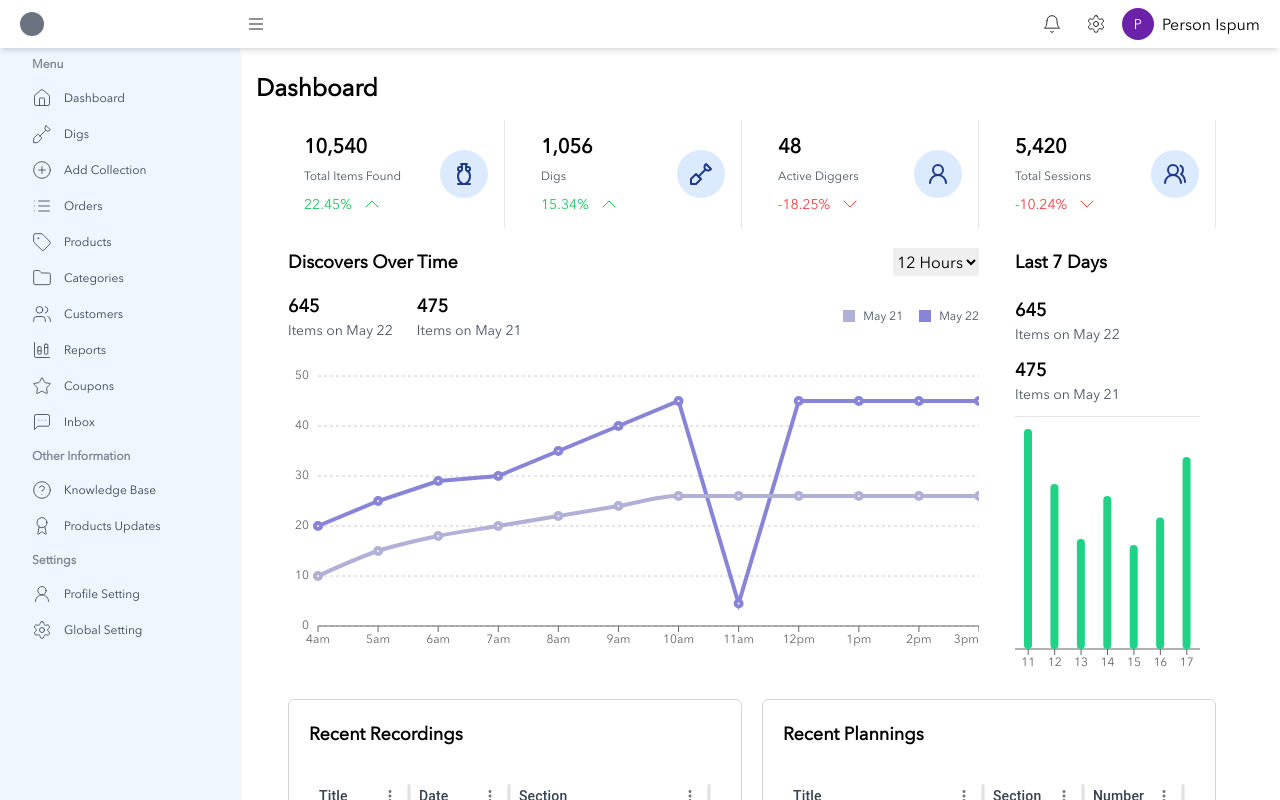
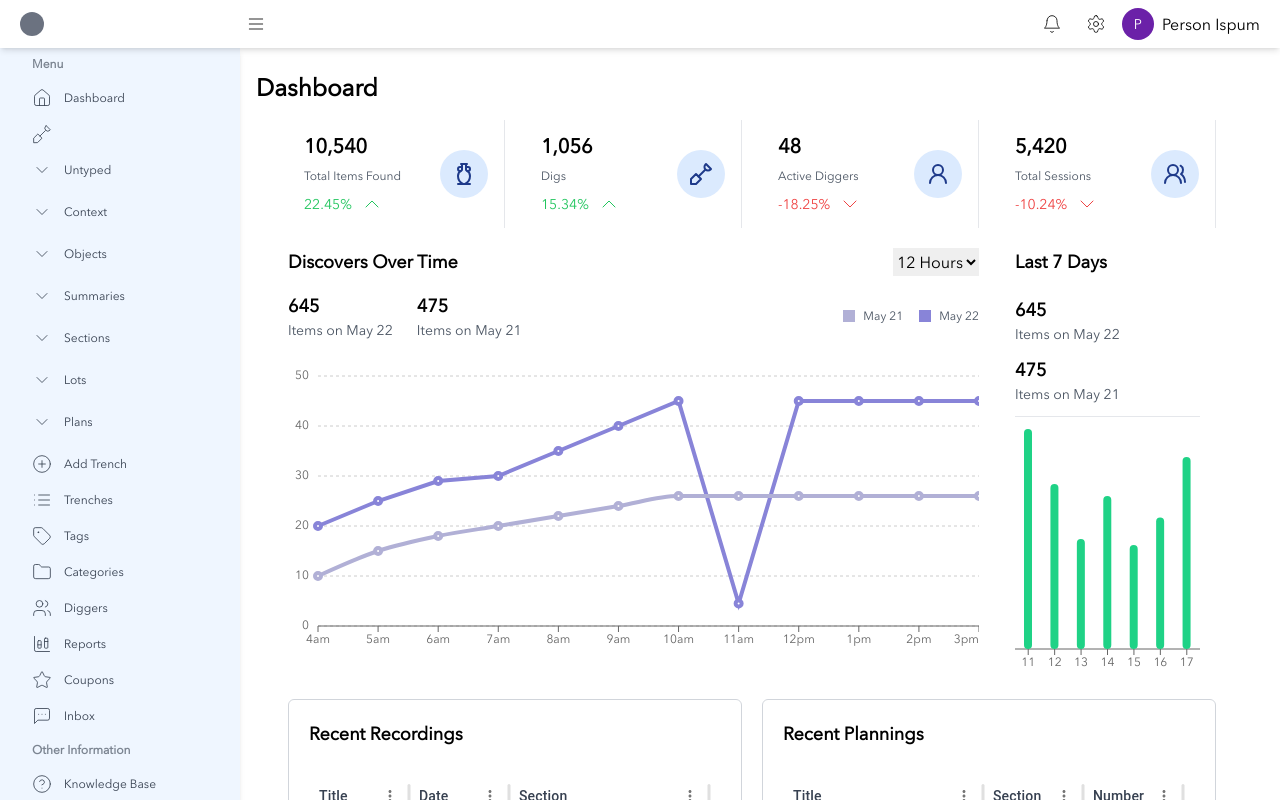
Before and after one commit to muhammaduzair19/arceology-app, a React (Vite) app: page / in a window 1280 px wide. Shown: the top 800 px of the page. Built offline with nearby package versions, Linux system fonts and the light colour scheme.

Commit message:
menu updates

```diff
--- a/src/App.jsx
+++ b/src/App.jsx
@@ -1,55 +1,65 @@
-import { BrowserRouter, Routes, Route } from 'react-router-dom'
+import { BrowserRouter, Routes, Route } from "react-router-dom";
 
 // auth pages import
-import Register from './pages/auth-pages/register'
-import SignIn from './pages/auth-pages/sign-in'
-import ResetPassword from './pages/auth-pages/reset-password'
-import ConfirmEmail from './pages/auth-pages/confirm-email'
-import Confirmation from './pages/auth-pages/confirmation'
+import Register from "./pages/auth-pages/register";
+import SignIn from "./pages/auth-pages/sign-in";
+import ResetPassword from "./pages/auth-pages/reset-password";
+import ConfirmEmail from "./pages/auth-pages/confirm-email";
+import Confirmation from "./pages/auth-pages/confirmation";
 
 //dashboard pages import
-import Dashboard from './pages/dashboard-pages/dashboard'
-import AddCollection from './pages/dashboard-pages/add-collection'
-import Guide from './pages/dashboard-pages/guide'
-import Dig from './pages/dashboard-pages/dig'
+import Dashboard from "./pages/dashboard-pages/dashboard";
+import AddCollection from "./pages/dashboard-pages/add-collection";
+import Guide from "./pages/dashboard-pages/guide";
+import Dig from "./pages/dashboard-pages/dig";
 
 //layouts import
-import DashboardLayout from './layout/dashboard-layout'
-import AppLayout from './layout/app-layout'
+import DashboardLayout from "./layout/dashboard-layout";
+import AppLayout from "./layout/app-layout";
 
 //app pages import
-import MenuItem from './pages/app-pages/app'
-import Points from './pages/app-pages/points'
-import Features from './pages/app-pages/features'
-import Relations from './pages/app-pages/relations'
-import NotFound from './pages/not-found'
+import MenuItem from "./pages/app-pages/app";
+import Points from "./pages/app-pages/points";
+import Features from "./pages/app-pages/features";
+import Relations from "./pages/app-pages/relations";
+import NotFound from "./pages/not-found";
+import { useEffect } from "react";
+import { useAppContext } from "./context/app-context";
 
 const App = () => {
+    const { setCurrentSection, setTrench } = useAppContext();
+    useEffect(() => {
+        const storedSection =
+            JSON.parse(localStorage.getItem("currentSection")) || {};
+        setCurrentSection(storedSection);
+        setTrench(storedSection.name);
+    }, []);
+
     return (
         <BrowserRouter>
             <Routes>
-        <Route path='/*' element={<NotFound />} />
-        <Route path='/register' element={<Register />} />
-        <Route path='/register' element={<Register />} />
-        <Route path='/signin' element={<SignIn />} />
-        <Route path='/forgot' element={<ResetPassword />} />
-        <Route path='/confirm' element={<ConfirmEmail />} />
-        <Route path='/confirmation' element={<Confirmation />} />
-        <Route path='/' element={<DashboardLayout />} >
-          <Route path='/' index element={<Dashboard />} />
-          <Route path='/add-collection' element={<AddCollection />} />
-          <Route path='/guide' element={<Guide />} />
-          <Route path='/dig' element={<Dig />} />
+                <Route path="/*" element={<NotFound />} />
+                <Route path="/register" element={<Register />} />
+                <Route path="/register" element={<Register />} />
+                <Route path="/signin" element={<SignIn />} />
+                <Route path="/forgot" element={<ResetPassword />} />
+                <Route path="/confirm" element={<ConfirmEmail />} />
+                <Route path="/confirmation" element={<Confirmation />} />
+                <Route path="/" element={<DashboardLayout />}>
+                    <Route path="/" index element={<Dashboard />} />
+                    <Route path="/add-collection" element={<AddCollection />} />
+                    <Route path="/guide" element={<Guide />} />
+                    <Route path="/dig" element={<Dig />} />
                 </Route>
-        <Route path='/' element={<AppLayout />}>
-          <Route path='/app' element={<MenuItem />} />
-          <Route path='/points' element={<Points />} />
-          <Route path='/features' element={<Features />} />
-          <Route path='/relations' element={<Relations />} />
+                <Route path="/" element={<AppLayout />}>
+                    <Route path="/app" element={<MenuItem />} />
+                    <Route path="/points" element={<Points />} />
+                    <Route path="/features" element={<Features />} />
+                    <Route path="/relations" element={<Relations />} />
                 </Route>
             </Routes>
         </BrowserRouter>
-  )
-}
+    );
+};
 
-export default App
+export default App;
--- a/src/components/dig-card/index.jsx
+++ b/src/components/dig-card/index.jsx
@@ -3,7 +3,7 @@
     return (
         <div className="overflow-hidden rounded-md border border-gray-300" >
             <div>
-                <img src={`/images/${image}`} alt="section1" />
+                <img src={`/images/${image}`} alt="section1" className="w-full h-full object-contain" />
             </div>
             <div className="w-full flex  flex-col bg-white px-3 py-3" >
                 <p className="text-xs md:text-sm font-bold" >{name}</p>
--- a/src/components/navbar/dashboard-nav.jsx
+++ b/src/components/navbar/dashboard-nav.jsx
@@ -12,7 +12,7 @@
             <div className="flex items-center gap-3 w-64 h-full px-5">
                 {/* LOGO  */}
                 <span className="w-6 h-6 bg-gray-500 rounded-full " />
-                <h1 className="text-xl font-bold font-serif">
+                <h1 className="text-xl font-bold font-serif capitalize">
                     {trench ? trench : ""}
                 </h1>
             </div>
--- a/src/components/sidebar/index.jsx
+++ b/src/components/sidebar/index.jsx
@@ -1,133 +1,232 @@
-import { useAppContext } from "../../context/app-context"
-import { Award, ChartColumnStacked, CircleHelp, CirclePlus, Folder, Home, List, MessageSquareMore, Settings, Shovel, Star, Tag, UserRound, Users } from "lucide-react";
+import { useAppContext } from "../../context/app-context";
+import {
+    Award,
+    ChartColumnStacked,
+    ChevronDown,
+    ChevronRight,
+    CircleHelp,
+    CirclePlus,
+    Folder,
+    Home,
+    List,
+    MessageSquareMore,
+    Settings,
+    Shovel,
+    Star,
+    Tag,
+    UserRound,
+    Users,
+} from "lucide-react";
 import TagItem from "./tag";
 import SidebarLink from "./link";
+import { useState } from "react";
 
-
-
-const MenuLinks = [
-
+const dropDownMenus = [
     {
-        id: 0,
-        to: '/',
-        icon: Home,
-        label: 'Dashboard',
+        label: "Untyped",
+        menus: [
+            { menuName: "Corner Base", link: "/" },
+            { menuName: "Bases Elevation", link: "/" },
+            { menuName: "New Base", link: "/" },
+        ],
     },
     {
-        id: 8,
-        to: '/dig',
-        icon: Shovel,
-        label: 'Digs'
+        label: "Context",
+        menus: [{ menuName: "Deposit", link: "/" }],
     },
     {
-        id: 9,
-        to: '/add-collection',
-        icon: CirclePlus,
-        label: 'Add Collection'
+        label: "Objects",
+        menus: [{ menuName: "Deposit", link: "/" }],
     },
     {
-        id: 1,
-        to: '/',
-        icon: List,
-        label: 'Orders',
+        label: "Summaries",
+        menus: [{ menuName: "Deposit", link: "/" }],
     },
     {
-        id: 2,
-        to: '/',
-        icon: Tag,
-        label: 'Products',
+        label: "Sections",
+        menus: [{ menuName: "Deposit", link: "/" }],
     },
     {
-        id: 3,
-        to: '/',
-        icon: Folder,
-        label: 'Categories',
+        label: "Lots",
+        menus: [{ menuName: "Deposit", link: "/" }],
     },
     {
-        id: 4,
-        to: '/',
-        icon: Users,
-        label: 'Customers',
+        label: "Plans",
+        menus: [{ menuName: "Deposit", link: "/" }],
     },
-    {
-        id: 5,
-        to: '/',
-        icon: ChartColumnStacked,
-        label: 'Reports',
-    },
-    {
-        id: 6,
-        to: '/',
-        icon: Star,
-        label: 'Coupons',
-    },
-    {
-        id: 7,
-        to: '/',
-        icon: MessageSquareMore,
-        label: 'Inbox',
-    },
-]
+];
 
+const DropDownMenu = ({ isCollapsed, label, menus }) => {
+    const [dropMenu, setDropMenu] = useState({});
 
-
+    return (
+        <div
+            className={`cursor-pointer flex items-center group  py-2
+${isCollapsed ? "justify-center" : "justify-start px-8 "}
+ hover:text-blue-500 hover:bg-blue-100 gap-3 transition-colors `}
+        >
+            <div className="flex flex-col gap-4 w-full overflow-hidden">
+                <div
+                    onClick={() =>
+                        setDropMenu({
+                            name: label,
+                            isActive: !dropMenu.isActive,
+                        })
+                    }
+                    className={`z-20 group-hover:bg-blue-100 ${
+                        isCollapsed ? "justify-center" : ""
+                    } flex  items-center gap-3 overflow-hidden`}
+                >
+                    <ChevronDown
+                        className="w-5 h-5 items-center !text-gray-700"
+                        strokeWidth={1}
+                    />
+                    <p
+                        className={`${
+                            isCollapsed ? "hidden" : "block"
+                        } font-medium text-xs text-gray-700 capitalize`}
+                    >
+                        {label}
+                    </p>
+                </div>
+                {menus.length > 0 && (
+                    <div
+                        className={`w-full transition-all  duration-300 -mt-3 flex flex-col m gap-4  ${
+                            dropMenu.name === label && dropMenu.isActive
+                                ? "translate-y-0 h-full mb-4"
+                                : "-translate-y-full h-0.5"
+                        }`}
+                    >
+                        {menus?.map(({ menuName, link }, index) => (
+                            <div
+                                key={index}
+                                className="flex gap-6 items-center pl-4 py-1 text-xs text-gray-800 hover:underline justify-between"
+                            >
+                                <span className="capitalize">{menuName}</span>
+                                <ChevronRight className="w-4 h-4" />
+                            </div>
+                        ))}
+                    </div>
+                )}
+            </div>
+        </div>
+    );
+};
 
 const Sidebar = () => {
-
-
-    const { isSidebarCollapsed } = useAppContext();
+    const { isSidebarCollapsed, trench } = useAppContext();
     return (
-        <div className={`${isSidebarCollapsed ? 'w-0 md:w-20' : 'w-60'} fixed overflow-auto  bg-blue-50 top-12 z-10 min-h-full shadow-md transition-all ease-in-out  duration-300`} >
-            <div className="flex-grow">
+        <div
+            className={`${
+                isSidebarCollapsed ? "w-0 md:w-20" : "w-60"
+            } overflow-auto  bg-blue-50 top-12 z-10 min-h-screen  shadow-md transition-all ease-in-out  duration-300`}
+        >
+            <div className="flex-grow overflow-auto h-full">
                 <div>
-                    <TagItem label={'Menu'} />
-                    {
-                        MenuLinks?.map((menu) => (
-                            <SidebarLink
-                                key={menu.id}
-                                to={menu.to}
-                                icon={menu.icon}
-                                label={menu.label}
-                                isCollapsed={isSidebarCollapsed}
-                            />)
-                        )
-                    }
+                    <TagItem label={"Menu"} />
+                    <SidebarLink
+                        to={"/"}
+                        icon={Home}
+                        label={"Dashboard"}
+                        isCollapsed={isSidebarCollapsed}
+                    />
+                    <SidebarLink
+                        to={"/"}
+                        icon={Shovel}
+                        label={trench}
+                        isCollapsed={isSidebarCollapsed}
+                    />
+                    {dropDownMenus?.map((menu, index) => (
+                        <DropDownMenu
+                            key={index}
+                            isCollapsed={isSidebarCollapsed}
+                            label={menu.label}
+                            menus={menu.menus}
+                        />
+                    ))}
+                    <SidebarLink
+                        to={"/"}
+                        icon={CirclePlus}
+                        label={"Add Trench"}
+                        isCollapsed={isSidebarCollapsed}
+                    />
+                    <SidebarLink
+                        to={"/dig"}
+                        icon={List}
+                        label={"Trenches"}
+                        isCollapsed={isSidebarCollapsed}
+                    />
+                    <SidebarLink
+                        to={"/"}
+                        icon={Tag}
+                        label={"Tags"}
+                        isCollapsed={isSidebarCollapsed}
+                    />
+                    <SidebarLink
+                        to={"/"}
+                        icon={Folder}
+                        label={"Categories"}
+                        isCollapsed={isSidebarCollapsed}
+                    />
+                    <SidebarLink
+                        to={"/"}
+                        icon={Users}
+                        label={"Diggers"}
+                        isCollapsed={isSidebarCollapsed}
+                    />
+                    <SidebarLink
+                        to={"/"}
+                        icon={ChartColumnStacked}
+                        label={"Reports"}
+                        isCollapsed={isSidebarCollapsed}
+                    />
+                    <SidebarLink
+                        to={"/"}
+                        icon={Star}
+                        label={"Coupons"}
+                        isCollapsed={isSidebarCollapsed}
+                    />
+                    <SidebarLink
+                        to={"/"}
+                        icon={MessageSquareMore}
+                        label={"Inbox"}
+                        isCollapsed={isSidebarCollapsed}
+                    />
                 </div>
                 <div>
-                    <TagItem label={'Other Information'} />
+                    <TagItem label={"Other Information"} />
 
                     <SidebarLink
-                        to={'/'}
+                        to={"/"}
                         icon={CircleHelp}
                         label={"Knowledge Base"}
                         isCollapsed={isSidebarCollapsed}
                     />
                     <SidebarLink
-                        to={'/'}
+                        to={"/"}
                         icon={Award}
                         label={"Products Updates"}
                         isCollapsed={isSidebarCollapsed}
                     />
                 </div>
                 <div>
-                    <TagItem label={'Settings'} />
+                    <TagItem label={"Settings"} />
                     <SidebarLink
-                        to={'/'}
+                        to={"/"}
                         icon={UserRound}
                         label={"Profile Setting"}
                         isCollapsed={isSidebarCollapsed}
                     />
                     <SidebarLink
-                        to={'/'}
+                        to={"/"}
                         icon={Settings}
                         label={"Global Setting"}
                         isCollapsed={isSidebarCollapsed}
                     />
                 </div>
-
             </div>
         </div>
-    )
-}
+    );
+};
 
-export default Sidebar
+export default Sidebar;
--- a/src/components/sidebar/link.jsx
+++ b/src/components/sidebar/link.jsx
@@ -20,7 +20,7 @@
                      hover:text-blue-500 hover:bg-blue-100 gap-3 transition-colors `}>
 
                 <Icon className="w-5 h-5 !text-gray-700" strokeWidth={1} />
-                <span className={`${isCollapsed ? 'hidden' : 'block'} font-medium text-xs text-gray-700`} >
+                <span className={`${isCollapsed ? 'hidden' : 'block'} font-medium text-xs text-gray-700 capitalize`} >
                     {label}
                 </span>
 
--- a/src/context/app-context.jsx
+++ b/src/context/app-context.jsx
@@ -11,11 +11,15 @@
     const [isPencilSelect, setIsPencilSelect] = useState(false);
     const [isAddSectionOpen, setIsAddSectionOpen] = useState(false);
     const [trench, setTrench] = useState("");
+    const [currentSection, setCurrentSection] = useState({});
+    const [AllTrenches, setAllTrenches] = useState([]);
 
     const [lines, setLines] = useState(() => {
         try {
-            const storedLines = localStorage.getItem("lines");
-            return storedLines ? JSON.parse(storedLines) : [];
+            const storedcurrentSection = localStorage.getItem("currentSection");
+            return storedcurrentSection.lines.length > 0
+                ? JSON.parse(storedcurrentSection.lines)
+                : [];
         } catch (error) {
             console.error("Error parsing localStorage data:", error);
             return [];
@@ -44,17 +48,40 @@
                 );
                 polylines.splice(polylines.length, 1, newLine);
                 setLines([...lines, newLine]);
+                setCurrentSection((prev) => ({
+                    ...prev,
+                    lines: [...lines, newLine],
+                }));
+
                 localStorage.setItem(
                     "lines",
                     JSON.stringify([...lines, newLine])
+                );
+                localStorage.setItem(
+                    "currentSection",
+                    JSON.stringify({
+                        ...currentSection,
+                        lines: [...lines, newLine],
+                    })
                 );
             } else {
                 isDrawing.current = true;
                 const newLine = DrawPolyline(stage);
                 setLines([...lines, newLine]);
+                setCurrentSection((prev) => ({
+                    ...prev,
+                    lines: [...lines, newLine],
+                }));
                 localStorage.setItem(
                     "lines",
                     JSON.stringify([...lines, newLine])
+                );
+                localStorage.setItem(
+                    "currentSection",
+                    JSON.stringify({
+                        ...currentSection,
+                        lines: [...lines, newLine],
+                    })
                 );
             }
         }
@@ -94,7 +121,15 @@
             polylines.splice(polylines.length - 1, 1, newLine);
 
             setLines(polylines);
+            setCurrentSection((prev) => ({
+                ...prev,
+                lines: polylines,
+            }));
             localStorage.setItem("lines", JSON.stringify(polylines));
+            localStorage.setItem(
+                "currentSection",
+                JSON.stringify({ ...currentSection, lines: polylines })
+            );
         }
     };
     const handleMouseUp = () => {
@@ -138,6 +173,10 @@
             polylines.splice(polylines.length - 1, 1, newLine);
 
             setLines(polylines);
+            setCurrentSection((prev) => ({
+                ...prev,
+                lines: polylines,
+            }));
         }
     };
     const handleTouchEnd = () => {
@@ -152,13 +191,31 @@
         setRedoStack([...redoStack, removedLine]);
         setHistory([...history, lines]);
         setLines(newLines);
+        setCurrentSection((prev) => ({
+            ...prev,
+            lines: lines,
+        }));
+        localStorage.setItem("lines", JSON.stringify(newLines));
+        localStorage.setItem(
+            "currentSection",
+            JSON.stringify({ ...currentSection, lines: newLines })
+        );
     };
     const handleRedo = () => {
         if (redoStack.length === 0) return;
         const newRedoStack = [...redoStack];
         const restoredLine = newRedoStack.pop();
         setLines([...lines, restoredLine]);
+        setCurrentSection((prev) => ({
+            ...prev,
+            lines: [...lines, restoredLine],
+        }));
         setRedoStack(newRedoStack);
+        localStorage.setItem("lines", JSON.stringify(newLines));
+        localStorage.setItem(
+            "currentSection",
+            JSON.stringify({ ...currentSection, lines: newLines })
+        );
     };
 
     return (
@@ -175,6 +232,8 @@
                 redoStack,
                 zoom,
                 trench,
+                currentSection,
+                setCurrentSection,
                 setTrench,
                 setIsSidebarCollapsed,
                 setIsMenuItemCollapsed,
--- a/src/layout/dashboard-layout.jsx
+++ b/src/layout/dashboard-layout.jsx
@@ -1,7 +1,7 @@
-import { Outlet } from "react-router-dom"
-import Sidebar from "../components/sidebar"
-import Navbar from "../components/navbar/dashboard-nav"
-import { useAppContext } from "../context/app-context"
+import { Outlet } from "react-router-dom";
+import Sidebar from "../components/sidebar";
+import Navbar from "../components/navbar/dashboard-nav";
+import { useAppContext } from "../context/app-context";
 
 const DashboardLayout = () => {
     const { isSidebarCollapsed } = useAppContext();
@@ -10,14 +10,18 @@
             {/* NAVBAR  */}
             <Navbar />
             {/* SIDEBAR  */}
-            <main className={`w-full min-h-screen h-full flex`} >
+            <main className={`w-full min-h-screen h-full flex`}>
                 <Sidebar />
-                <div className={`w-full h-full ${isSidebarCollapsed ? "md:pl-24" : "md:pl-64"} py-2 px-4 md:px-8 overflow-auto`}>
+                <div
+                    className={`w-full h-full ${
+                        isSidebarCollapsed ? "md:pl-24" : "md:pl-64"
+                    } fixed py-2 px-4 md:px-8 overflow-auto`}
+                >
                     <Outlet />
                 </div>
             </main>
         </div>
-    )
-}
+    );
+};
 
-export default DashboardLayout
+export default DashboardLayout;
--- a/src/pages/app-pages/app/index.jsx
+++ b/src/pages/app-pages/app/index.jsx
@@ -68,11 +68,12 @@
         zoom,
         setTrench,
         setLines,
+        setCurrentSection,
+        currentSection,
     } = useAppContext();
 
     const [name, setName] = useState("");
     const [image, setImage] = useState(null);
-    const [sections, setSections] = useState({});
     const [konvaImage, setKonvaImage] = useState(null);
 
     const fileInputRef = useRef(null);
@@ -100,10 +101,10 @@
 
     const handleSaveSection = () => {
         const newSection = { name, image };
-        setSections(newSection);
+        setCurrentSection(newSection);
         setTrench(name);
 
-        localStorage.setItem("sections", JSON.stringify(newSection));
+        localStorage.setItem("currentSection", JSON.stringify(newSection));
         localStorage.removeItem("lines");
 
         const img = new window.Image();
@@ -124,13 +125,13 @@
     };
 
     useEffect(() => {
-        const storedSections =
-            JSON.parse(localStorage.getItem("sections")) || {};
-        setSections(storedSections);
-        setTrench(storedSections.name);
+        const storedcurrentSection =
+            JSON.parse(localStorage.getItem("currentSection")) || {};
+        setCurrentSection(storedcurrentSection);
+        setTrench(storedcurrentSection.name);
 
         const img = new window.Image();
-        img.src = storedSections.image;
+        img.src = storedcurrentSection.image;
         img.onload = () => {
             const aspectRatio = img.naturalWidth / img.naturalHeight;
             const newWidth = 500;
@@ -165,7 +166,7 @@
                     }`}
                 >
                     <div>
-                        <TagItem label={"Sections"} />
+                        <TagItem label={"Section"} />
                         {MenuLinks?.map((menu) => (
                             <MenuLink
                                 key={menu.id}
@@ -306,7 +307,7 @@
                                 />
                             )}
 
-                            {lines.map((line, i) => {
+                            {currentSection?.lines?.map((line, i) => {
                                 const points = line.points;
                                 let sumX = 0;
                                 let sumY = 0;
--- a/src/pages/dashboard-pages/dig/index.jsx
+++ b/src/pages/dashboard-pages/dig/index.jsx
@@ -57,7 +57,7 @@
 
 const Dig = () => {
     return (
-        <div className="min-w-full h-full">
+        <div className="min-w-full ">
             <div className="flex w-full justify-between items-center">
                 <BreadCrumb pageName={'Digs'} />
                 <button className="py-2 px-8 md:rounded-md rounded-sm bg-blue-700 text-white flex items-center gap-2" >
```
Also changed, not shown: src/components/navbar/app-nav.jsx (+13 -9 lines), src/pages/app-pages/points/index.jsx (+5 -4 lines), src/index.css (line endings or trailing spaces). Lines whose indentation alone changed are shown as unchanged.
